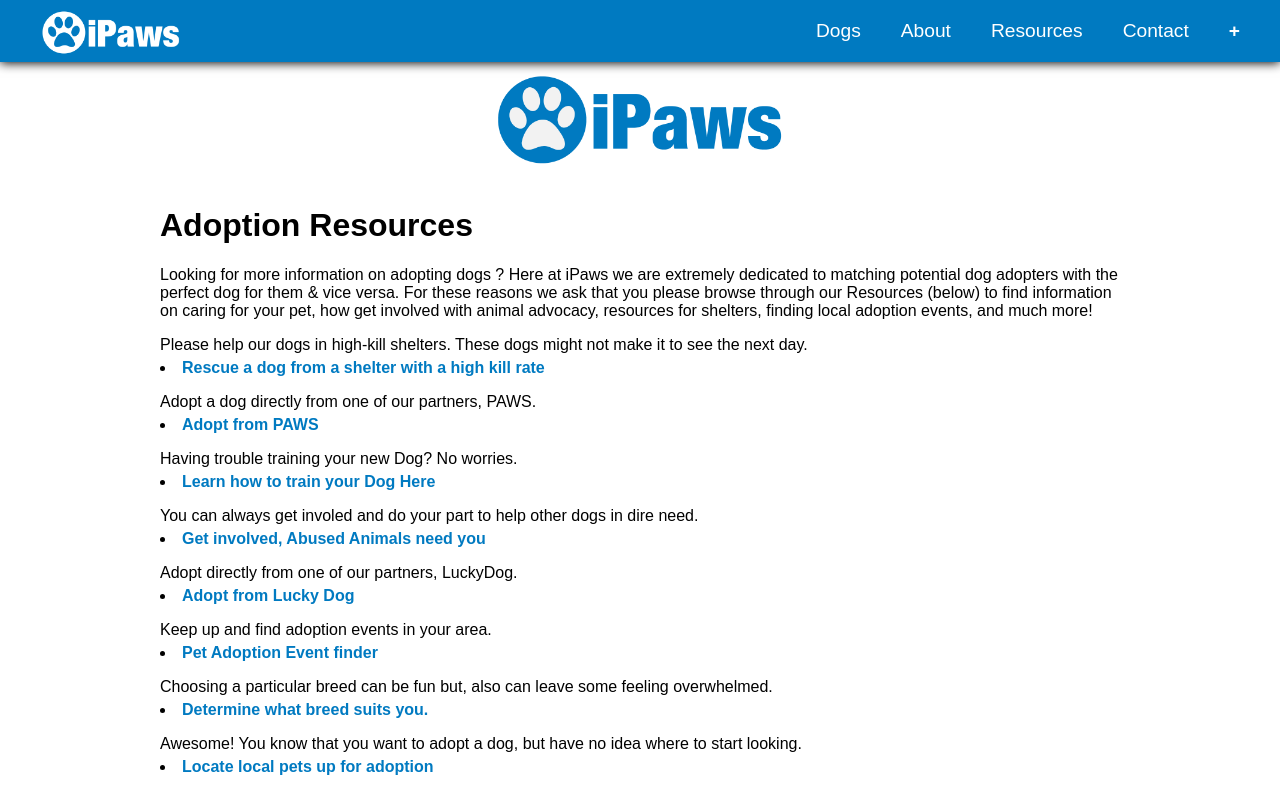
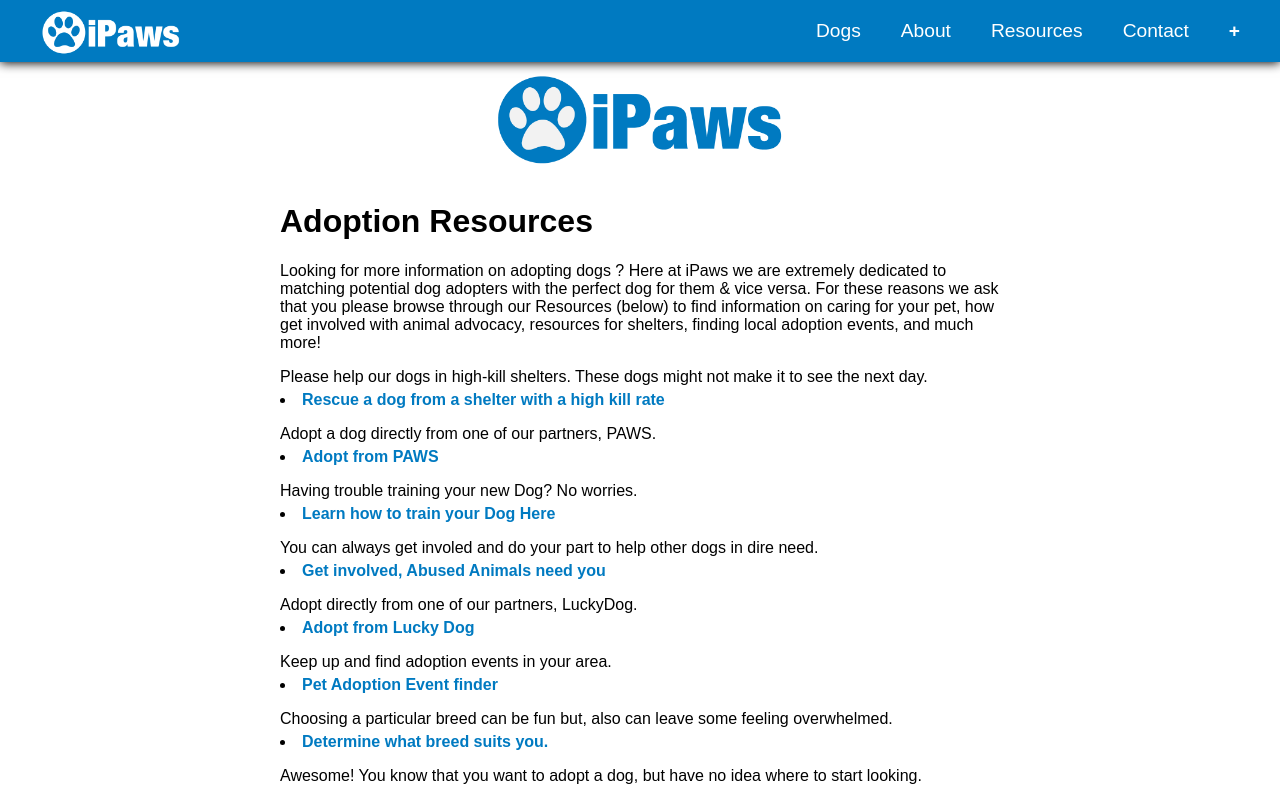
Before and after one commit to danmcquade/ipaws-front-end, a React (Create React App) app: page /#/resources in a window 1280 px wide. Shown: the top 790 px of the page. Built offline with nearby package versions, Linux system fonts and the light colour scheme.

Commit message:
resources changes

```diff
--- a/src/Resources/Resources.css
+++ b/src/Resources/Resources.css
@@ -10,4 +10,13 @@
   text-align: left;
   max-width: 75%;
   margin: 0 auto;
+  margin-bottom: 20px;
 }
+.wrapper {
+  	display: flex;
+  	flex-direction: column;
+  	justify-content: center;
+  	align-items: center;
+  	width: 75%;
+  	margin: 0 auto;
+}
--- a/src/Resources/Resources.js
+++ b/src/Resources/Resources.js
@@ -4,7 +4,7 @@
 class Resources extends Component {
   render () {
     return (
-      <div>
+      <div className='wrapper'>
         <img class='main-logo' src='/logo.png' alt='iPaws Logo' />
         <div className='resources-container'>
           <h1>Adoption Resources</h1>
```
